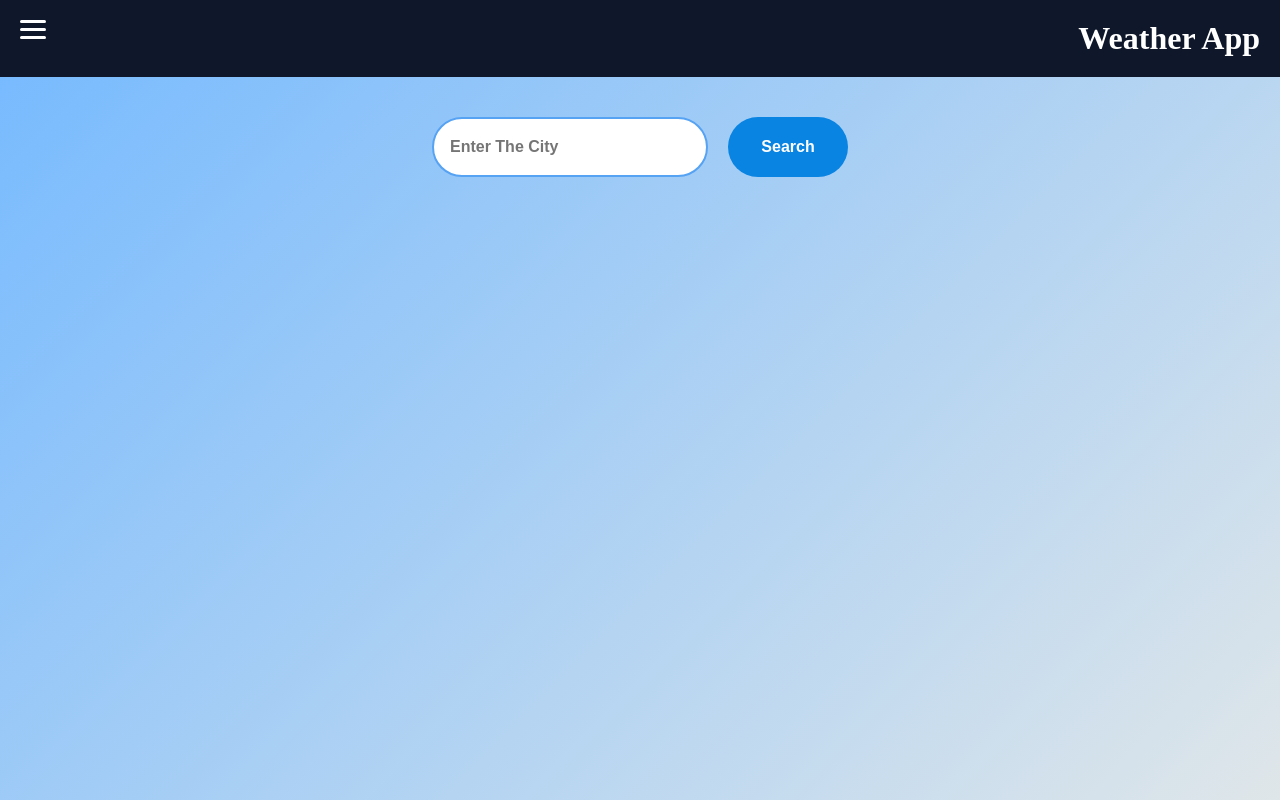
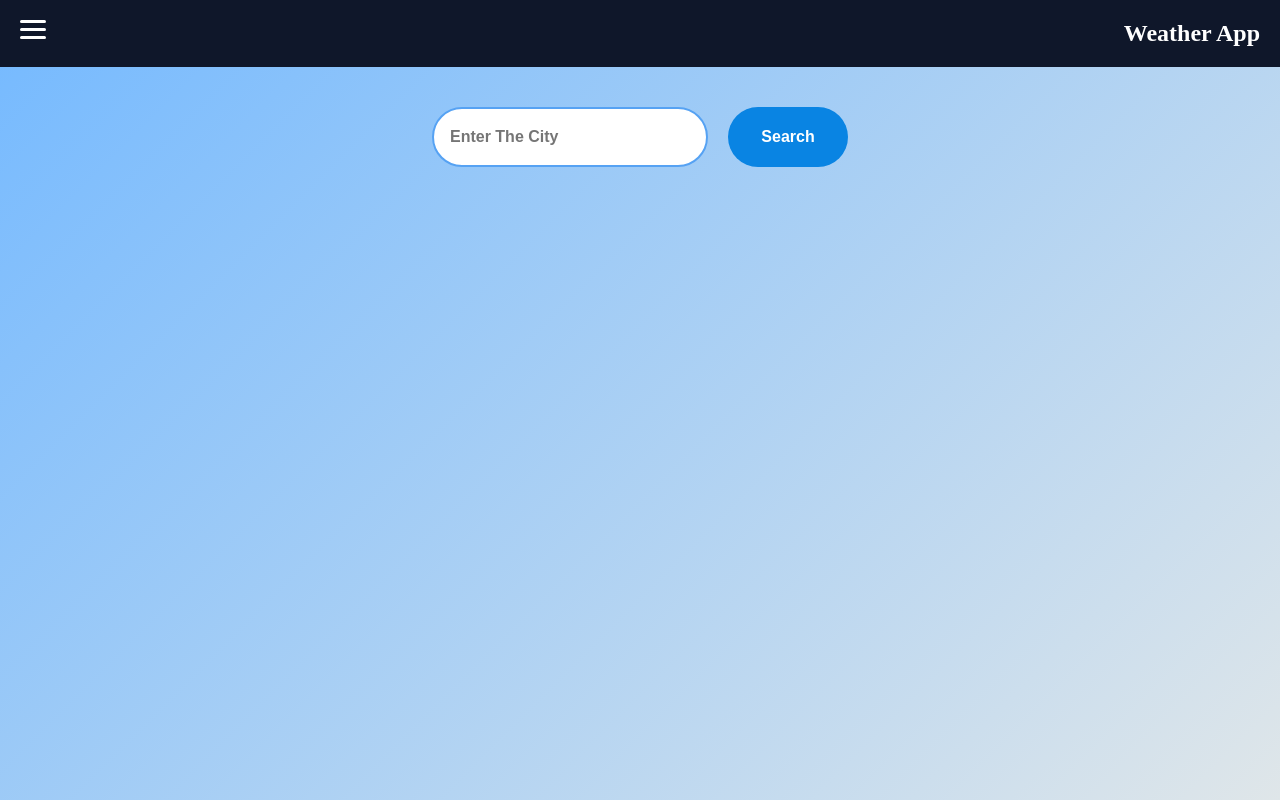
Before and after one commit to TCYokesh/weather-app, a React (Vite) app: page / in a window 1280 px wide. Built offline with nearby package versions, Linux system fonts and the light colour scheme.

Commit message:
size changed

```diff
--- a/src/App.css
+++ b/src/App.css
@@ -13,6 +13,12 @@ body{
   background-color: #0f172a;
   color: white;
   padding: 20px;
+}
+
+.header h1{
+	padding: 0px;
+	font-size: 24px;
+	font-weight: bolder;
 }
 
 .header nav {
@@ -137,6 +143,7 @@ body{
 	padding: 25px;
 	justify-content: center;
 	align-items: center;
+	width: 400px;
 }
 
 .weather-top{
```
